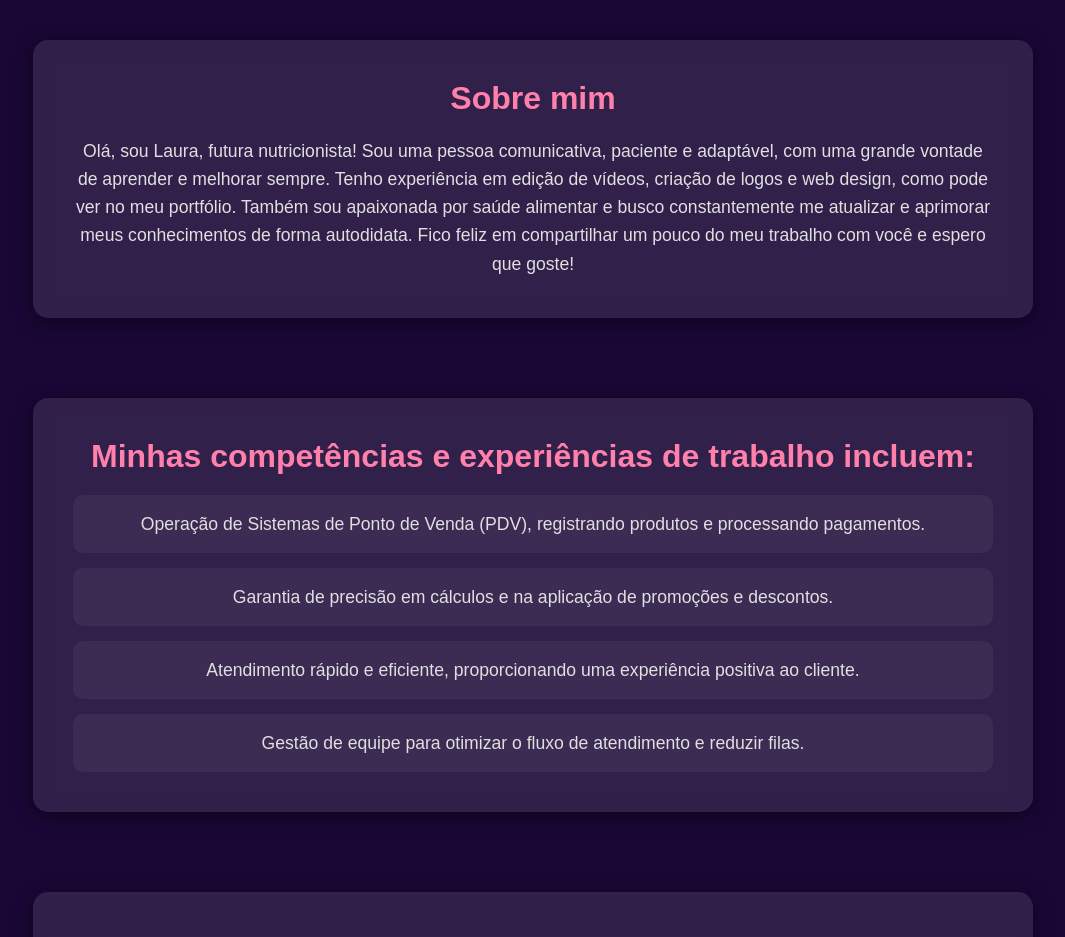
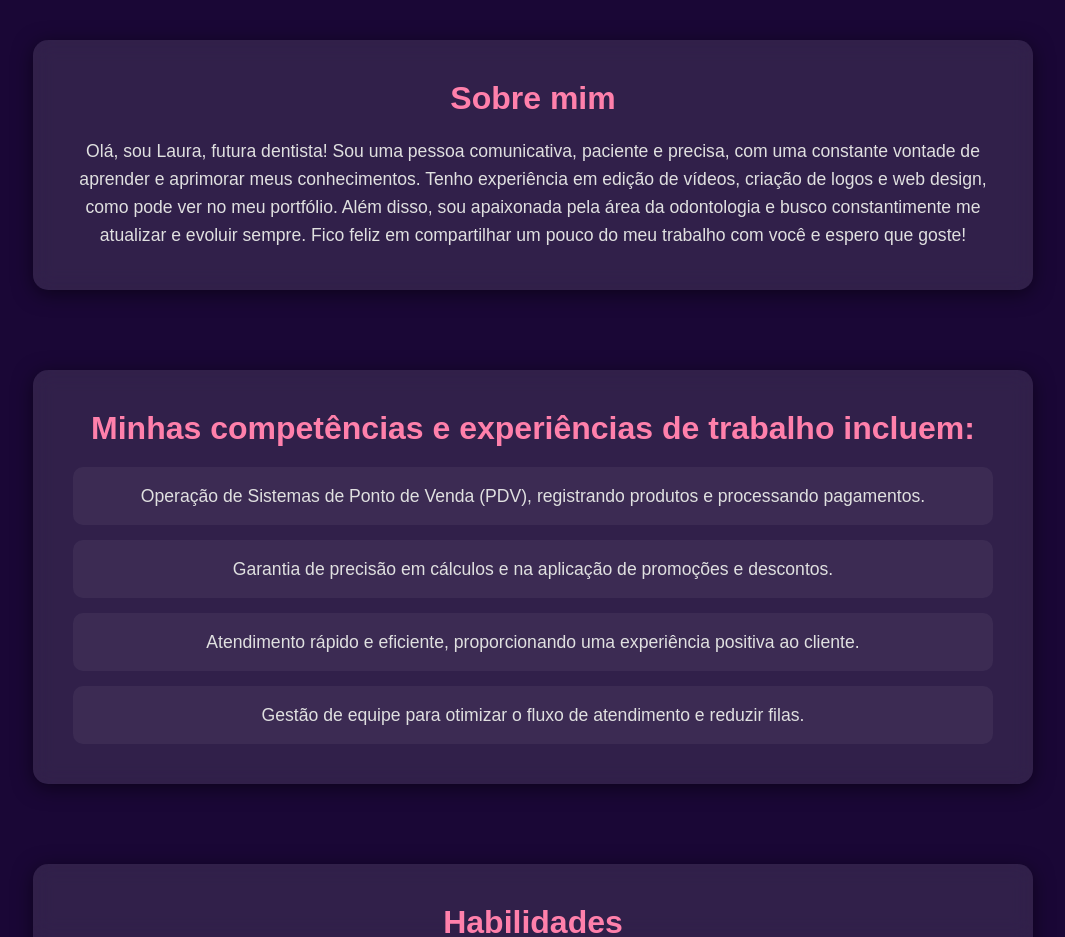
Before and after one commit to Lauragomexz/Meu-Portfolio, a plain HTML site: page index.html in a window 1280 px wide. Shown: the part 880-1817 px from the top of the page, without its empty margins (107-1172 px from the left). Drawn offline with Linux system fonts and the light colour scheme.

Commit message:
Update index.html

```diff
--- a/index.html
+++ b/index.html
@@ -20,7 +20,7 @@
     <!-- Sobre mim -->
     <section id="about" class="about">
         <h2>Sobre mim</h2>
-        <p>Olá, sou Laura, futura nutricionista! Sou uma pessoa comunicativa, paciente e adaptável, com uma grande vontade de aprender e melhorar sempre. Tenho experiência em edição de vídeos, criação de logos e web design, como pode ver no meu portfólio. Também sou apaixonada por saúde alimentar e busco constantemente me atualizar e aprimorar meus conhecimentos de forma autodidata. Fico feliz em compartilhar um pouco do meu trabalho com você e espero que goste!</p>
+        <p>Olá, sou Laura, futura dentista! Sou uma pessoa comunicativa, paciente e precisa, com uma constante vontade de aprender e aprimorar meus conhecimentos. Tenho experiência em edição de vídeos, criação de logos e web design, como pode ver no meu portfólio. Além disso, sou apaixonada pela área da odontologia e busco constantimente me atualizar e evoluir sempre. Fico feliz em compartilhar um pouco do meu trabalho com você e espero que goste!</p>
     </section>
 
     <!-- Serviços -->
```
